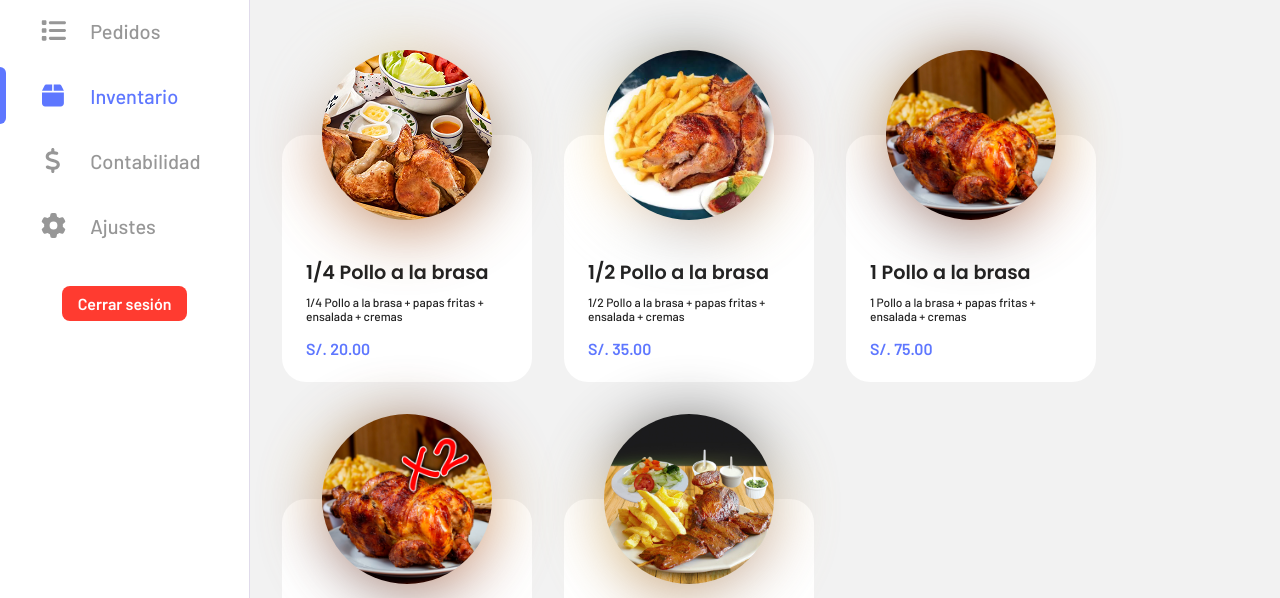
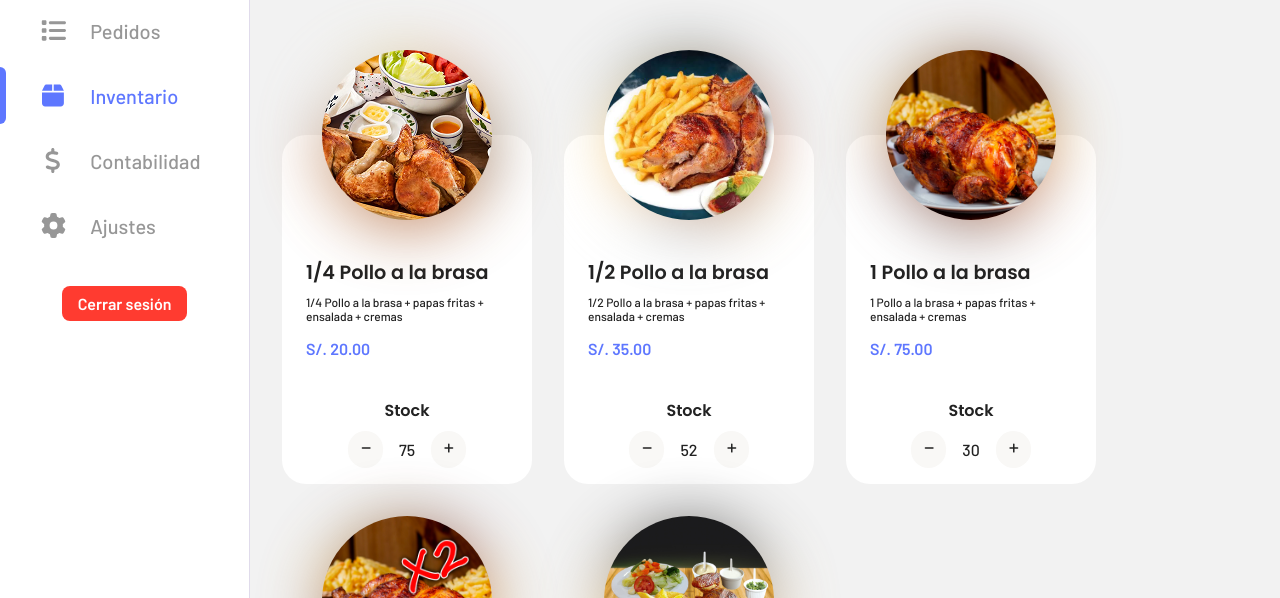
Before and after one commit to dan-vc/sistema-interno-polleria-suarez, a plain HTML site: page inventory.html in a window 1280 px wide. Shown: the part 173-771 px from the top of the page. Drawn offline with Linux system fonts and the light colour scheme.

Commit message:
Minor fixes to Render Order & RenderProducts.js

```diff
--- a/inventory.html
+++ b/inventory.html
@@ -43,7 +43,7 @@
                 <a class="btn openPopup" data-target="addProductPopup">Añadir nuevo producto</a>
             </div>
 
-            <div id="render-products" data-add-btn="false" data-offset="0" data-limit="10" class="products-wrapper">
+            <div id="render-products" data-add-btn="false" data-stock-quantity="true" data-offset="0" data-limit="10" class="products-wrapper">
 
             </div>
         </section>
@@ -52,7 +52,7 @@
     </main>
 
     <!-- Popup flotante -->
-    <div id="addProductPopup" class="popup">
+    <aside id="addProductPopup" class="popup">
         <div class="popup-content">
             <button id="closePopup" class="close-btn">✖</button>
 
@@ -96,7 +96,7 @@
             </form>
 
         </div>
-    </div>
+    </aside>
 
     <script type="module" src="/js/renderProducts.js"></script>
     <script src="/js/sidebar.js"></script>
--- a/js/renderProducts.js
+++ b/js/renderProducts.js
@@ -2,7 +2,6 @@ import { products } from '/data/db.js';
 
 document.addEventListener('DOMContentLoaded', () => {
     const productsWrapper = document.getElementById('render-products');
-    const productQuantity = document.getElementById('product-quantity');
 
     renderProducts();
 
@@ -10,10 +9,26 @@ document.addEventListener('DOMContentLoaded', () => {
         const offset = productsWrapper.dataset.offset;
         const limit = productsWrapper.dataset.limit;
         const haveAddButton = productsWrapper.dataset.addBtn;
+        const haveStockQuantity = productsWrapper.dataset.stockQuantity === 'true';
 
-        const productsUdpated = products.slice(offset, limit);
+        const productsUpdated = products.slice(offset, limit);
 
-        const stockHTML = productQuantity ? `
+        const addProductHTML = haveAddButton ? `
+            <span class="product-add-icon">
+                <svg width="24" height="24" viewBox="0 0 19 18" fill="none"
+                    xmlns="http://www.w3.org/2000/svg">
+                    <rect x="5.28857" y="8.25" width="9" height="1.5" rx="0.75" fill="#fff" />
+                    <path fill-rule="evenodd" clip-rule="evenodd"
+                        d="M10.5386 5.0625V12.9375C10.5386 13.2482 10.2028 13.5 9.78857 13.5C9.37436 13.5 9.03857 13.2482 9.03857 12.9375V5.0625C9.03857 4.75184 9.37436 4.5 9.78857 4.5C10.2028 4.5 10.5386 4.75184 10.5386 5.0625Z"
+                        fill="#fff" />
+                </svg>
+            </span>
+        ` : '';
+
+        let HTMLTemplate = "";
+
+        productsUpdated.forEach(product => {
+            const stockHTML = haveStockQuantity ? `
             <div class="product-stock">
                 <h3>Stock</h3>
                 <div class="quantity">
@@ -37,21 +52,6 @@ document.addEventListener('DOMContentLoaded', () => {
             </div>
         ` : '';
 
-        const addProductHTML = haveAddButton ? `
-            <span class="product-add-icon">
-                <svg width="24" height="24" viewBox="0 0 19 18" fill="none"
-                    xmlns="http://www.w3.org/2000/svg">
-                    <rect x="5.28857" y="8.25" width="9" height="1.5" rx="0.75" fill="#fff" />
-                    <path fill-rule="evenodd" clip-rule="evenodd"
-                        d="M10.5386 5.0625V12.9375C10.5386 13.2482 10.2028 13.5 9.78857 13.5C9.37436 13.5 9.03857 13.2482 9.03857 12.9375V5.0625C9.03857 4.75184 9.37436 4.5 9.78857 4.5C10.2028 4.5 10.5386 4.75184 10.5386 5.0625Z"
-                        fill="#fff" />
-                </svg>
-            </span>
-        ` : '';
-
-        let HTMLTemplate = "";
-
-        productsUdpated.forEach(product => {
             HTMLTemplate += `
                 <div class="product-card__wrapper">
                     <div class="product-card">
```
Also changed, not shown: dashboard.html (+3 -3 lines), js/renderOrders.js (+5 -4 lines), orders.html (+1 -1 lines).
